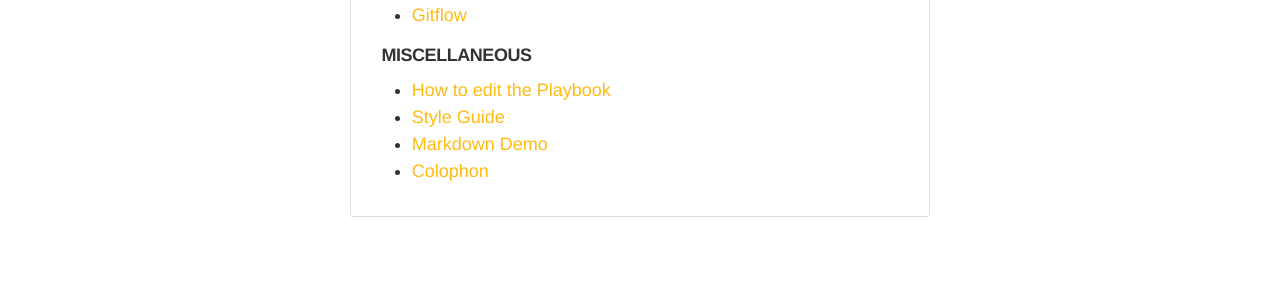
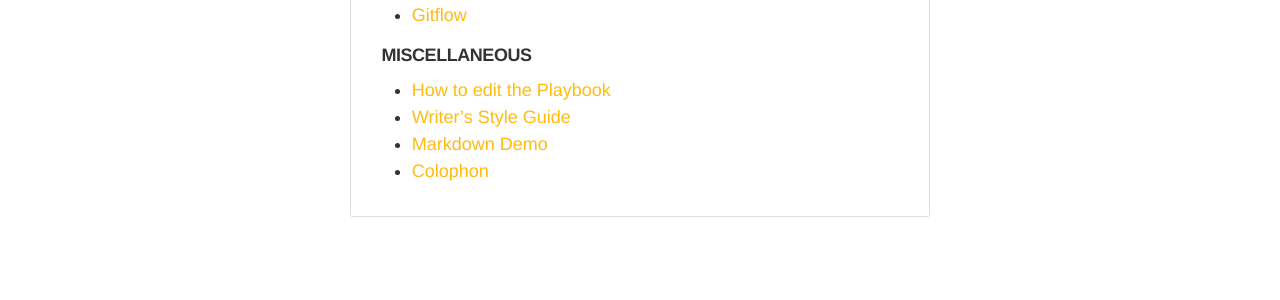
Before and after one commit to gpmd/playbook, a Jekyll site: the page built from index.md, in a window 1280 px wide and 965 px high. Shown: the part 505-805 px from the top of the window. Built offline with Jekyll 4.4.1, drawn with Linux system fonts in a browser that asks for light colours; nearby versions of some CDN libraries; Markdown is read by kramdown in place of the engine named in the settings.

Commit message:
Updated table-of-contents.md

```diff
--- a/_includes/table-of-contents.md
+++ b/_includes/table-of-contents.md
@@ -11,6 +11,6 @@
 ###### Miscellaneous
 
 * [How to edit the Playbook](/how-to-edit-the-playbook)
-* [Style Guide](/style-guide)
+* [Writer's Style Guide](/writers-style-guide)
 * [Markdown Demo](/markdown-demo)
 * [Colophon](/colophon)
```
